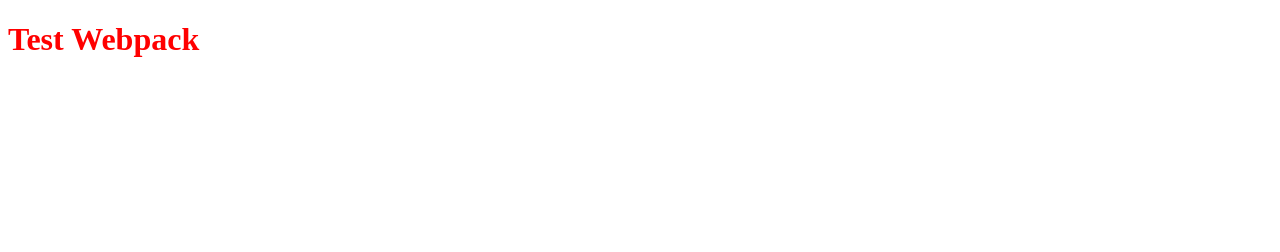
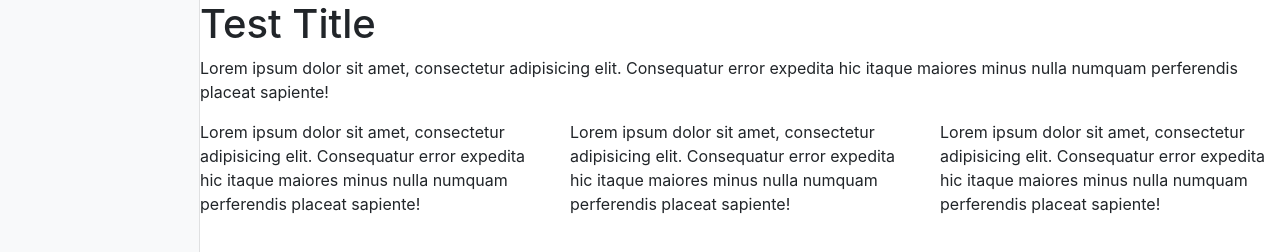
Before and after one commit to Bradinz/website-constructor, a website built with webpack: page src/index.html in a window 1280 px wide. Shown: the top 252 px of the page. Built offline with nearby package versions, Linux system fonts and the light colour scheme.

Commit message:
Structuring app

```diff
--- a/package.json
+++ b/package.json
@@ -24,7 +24,9 @@
   },
   "homepage": "https://github.com/artakharutyunyan/website-constructor#readme",
   "devDependencies": {
+    "css-loader": "^4.3.0",
     "html-webpack-plugin": "^4.4.1",
+    "style-loader": "^1.2.1",
     "webpack": "^4.44.1",
     "webpack-cli": "^3.3.12",
     "webpack-dev-server": "^3.11.0"
--- a/src/index.html
+++ b/src/index.html
@@ -1,13 +1,47 @@
 <!doctype html>
 <html lang="en">
+
 <head>
   <meta charset="UTF-8">
   <meta name="viewport"
-        content="width=device-width, user-scalable=no, initial-scale=1.0, maximum-scale=1.0, minimum-scale=1.0">
+    content="width=device-width, user-scalable=no, initial-scale=1.0, maximum-scale=1.0, minimum-scale=1.0">
   <meta http-equiv="X-UA-Compatible" content="ie=edge">
-  <title>JavaScript Constructor</title>
+  <link rel="stylesheet" href="https://stackpath.bootstrapcdn.com/bootstrap/4.5.0/css/bootstrap.min.css"
+    integrity="sha384-9aIt2nRpC12Uk9gS9baDl411NQApFmC26EwAOH8WgZl5MYYxFfc+NcPb1dKGj7Sk" crossorigin="anonymous">
+  <title>Website Constructor</title>
 </head>
+
 <body>
-  <h1>Test Webpack</h1>
+  <div id="app" class="container-fluid">
+    <div id="panel" class="bg-light sidebar"></div>
+    <div id="site" class="content">
+      <div class="row">
+        <div class="col-sm">
+          <h1>Test Title</h1>
+        </div>
+      </div>
+      <div class="row">
+        <div class="col-sm">
+          <p>Lorem ipsum dolor sit amet, consectetur adipisicing elit. Consequatur error expedita hic itaque maiores
+            minus nulla numquam perferendis placeat sapiente!</p>
+        </div>
+      </div>
+      <div class="row">
+        <div class="col-sm">
+          <p>Lorem ipsum dolor sit amet, consectetur adipisicing elit. Consequatur error expedita hic itaque maiores
+            minus nulla numquam perferendis placeat sapiente!</p>
+        </div>
+        <div class="col-sm">
+          <p>Lorem ipsum dolor sit amet, consectetur adipisicing elit. Consequatur error expedita hic itaque maiores
+            minus nulla numquam perferendis placeat sapiente!</p>
+        </div>
+        <div class="col-sm">
+          <p>Lorem ipsum dolor sit amet, consectetur adipisicing elit. Consequatur error expedita hic itaque maiores
+            minus nulla numquam perferendis placeat sapiente!</p>
+        </div>
+      </div>
+    </div>
+  </div>
 </body>
+
 </html>
--- a/src/index.js
+++ b/src/index.js
@@ -1 +1 @@
-document.querySelector('h1').style.color = 'red'
+import "./styles/main.css";
--- /dev/null
+++ b/src/styles/main.css
@@ -0,0 +1,22 @@
+#app {
+    position: relative;
+}
+
+.content {
+    position: absolute;
+    top: 0;
+    right: 0;
+    left: 200px;
+}
+
+.sidebar {
+    position: fixed;
+    top: 0;
+    bottom: 0;
+    left: 0;
+    width: 200px;
+    z-index: 100;
+    padding: 10px;
+    box-shadow: inset -1px 0 0 rgba(0, 0, 0, .1);
+    overflow-y: auto;
+}
--- a/webpack.config.js
+++ b/webpack.config.js
@@ -1,18 +1,26 @@
-const path = require('path')
-const HTMLWebpackPlugin = require('html-webpack-plugin')
+const path = require("path");
+const HTMLWebpackPlugin = require("html-webpack-plugin");
 
 module.exports = {
-  entry: './src/index.js',
+  entry: "./src/index.js",
   output: {
-    filename: 'bundle.js',
-    path: path.resolve(__dirname, 'dist')
+    filename: "bundle.js",
+    path: path.resolve(__dirname, "dist"),
   },
   devServer: {
-    port: 3000
+    port: 3000,
   },
   plugins: [
     new HTMLWebpackPlugin({
-      template: './src/index.html'
-    })
-  ]
-}
+      template: "./src/index.html",
+    }),
+  ],
+  module: {
+    rules: [
+      {
+        test: /\.css$/i,
+        use: ["style-loader", "css-loader"],
+      },
+    ],
+  },
+};
```
Also changed, not shown: dist/bundle.js, dist/index.html, 1 other file.
